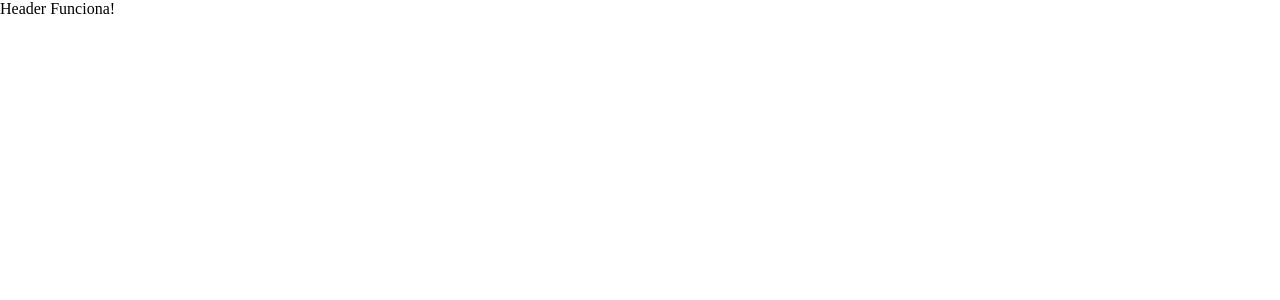
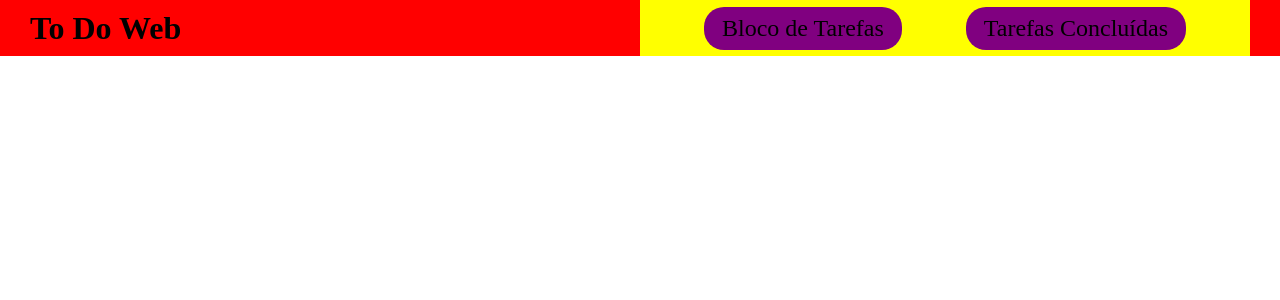
Before and after one commit to VanessaTrajano/ToDo-DCC207, a React (Vite) app: page / in a window 1280 px wide. Shown: the top 300 px of the page. Built offline with nearby package versions, Linux system fonts and the light colour scheme.

Commit message:
Elabora e estiliza componente Header

```diff
--- a/src/components/Header/Header.css
+++ b/src/components/Header/Header.css
@@ -0,0 +1,34 @@
+.header-container{
+    background-color: red;
+    display: flex;
+    align-items: center;
+    justify-content: space-between;
+    padding: 0 30px;
+    height: 7vh;
+
+    .header-nav{
+        background-color: yellow;
+        width: 50%;
+        height: 100%;
+        font-size: 1.5rem;
+
+        ul{
+            display: flex;
+            list-style: none;
+            width: 100%;
+            align-items: center;
+            justify-content: space-evenly;
+            height: 100%;
+
+            li{
+                background-color: purple;
+                padding: 8px 18px;
+                border-radius: 20px;
+
+                &:hover{
+                    box-shadow: 2px 2px 5px plum;
+                }
+            }
+        }
+    }
+}
--- a/src/components/Header/Header.jsx
+++ b/src/components/Header/Header.jsx
@@ -2,9 +2,15 @@ import "./Header.css";
 
 function Header() {
   return (
-    <>
-      Header Funciona!
-    </>
+    <div className="header-container">
+      <h1>To Do Web</h1>
+      <nav className="header-nav">
+        <ul>
+            <li>Bloco de Tarefas</li>
+            <li>Tarefas Concluídas</li>
+        </ul>
+      </nav>
+    </div>
   );
 }
 
```
